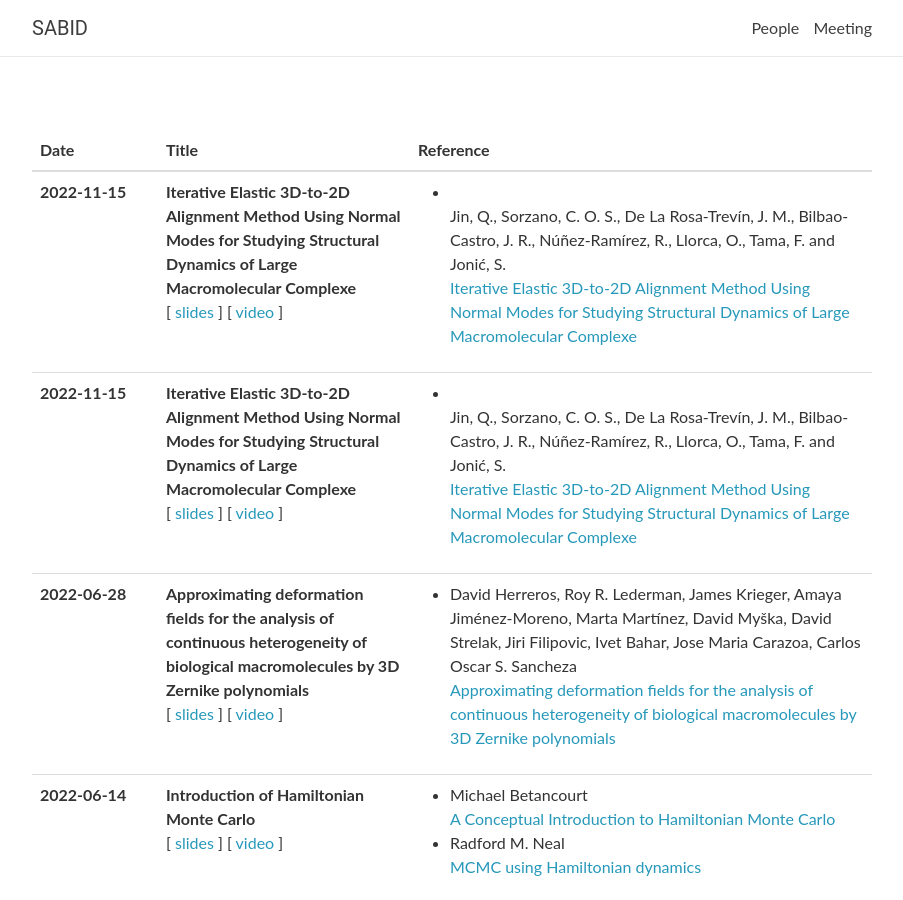
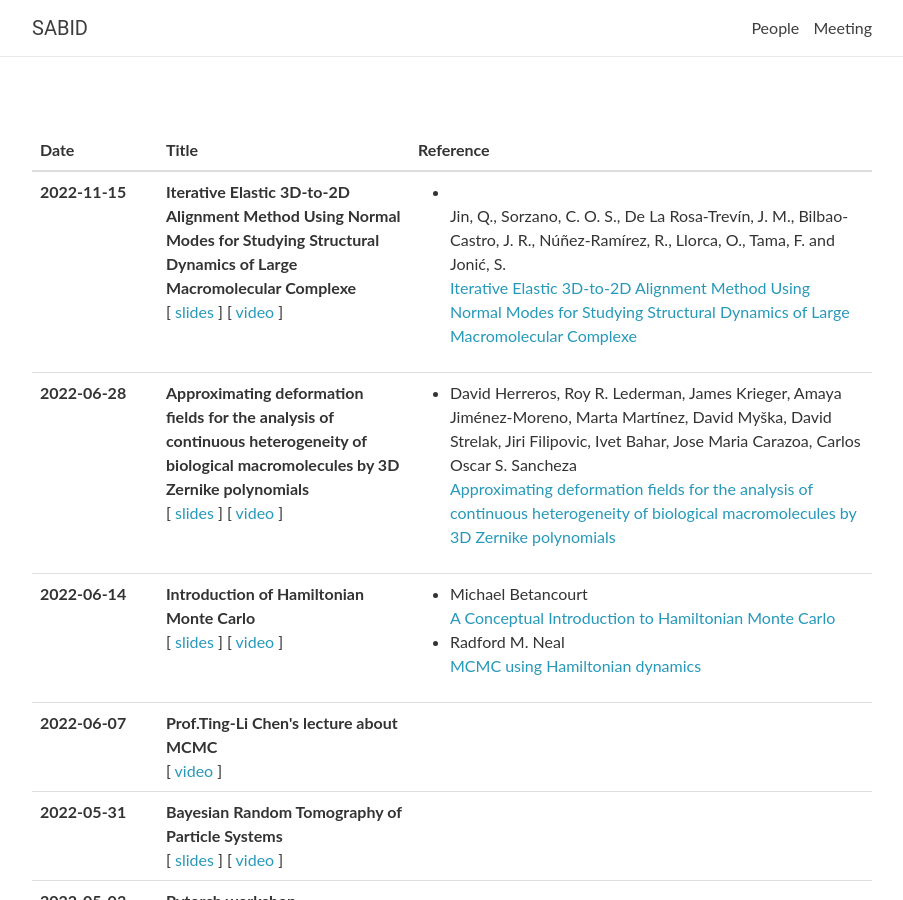
Before and after one commit to sabid-cryoem/sabid-cryoem.github.io, a Jekyll site: the page built from 4afcccebf7d457a13a4f8aeea0bbeef04fd86ee9/index.html, in a window 1280 px wide and 900 px high. Shown: the whole window, without its empty margins (188-1091 px from the left). Built offline with Jekyll 4.4.1, drawn with Linux system fonts in a browser that asks for light colours; nearby versions of some CDN libraries; comment, search, counter and statistics services are not loaded.

Commit message:
change
11

```diff
--- a/_data/meeting.yml
+++ b/_data/meeting.yml
@@ -1,15 +1,3 @@
-- date: 2022-11-15
-  title: >
-    <strong> Iterative Elastic 3D-to-2D Alignment Method Using Normal Modes for Studying Structural Dynamics of Large Macromolecular Complexe</strong>
-  video: <a href="https://youtu.be/hZTUqETY6UQ">video</a>
-  slides: <a href="/assets/slides/20221115report_YuHsiang.pdf">slides</a>
-  notes:
-  readings:
-  - </br> Jin, Q., Sorzano, C. O. S., De La Rosa-Trevín, J. M., Bilbao-Castro, J. R., Núñez-Ramírez, R., Llorca, O., Tama, F. and Jonić, S. </br>
-      <a href="/assets/reference/Iterative Elastic 3D-to-2D Alignment Method Using Normal Modes for Studying Structural Dynamics of Large Macromolecular Complexe.pdf" target="blank">Iterative Elastic 3D-to-2D Alignment Method Using Normal Modes for Studying Structural Dynamics of Large Macromolecular Complexe</a>
-
-
-
 - date: 2022-11-15
   title: >
     <strong> Iterative Elastic 3D-to-2D Alignment Method Using Normal Modes for Studying Structural Dynamics of Large Macromolecular Complexe</strong>
```
